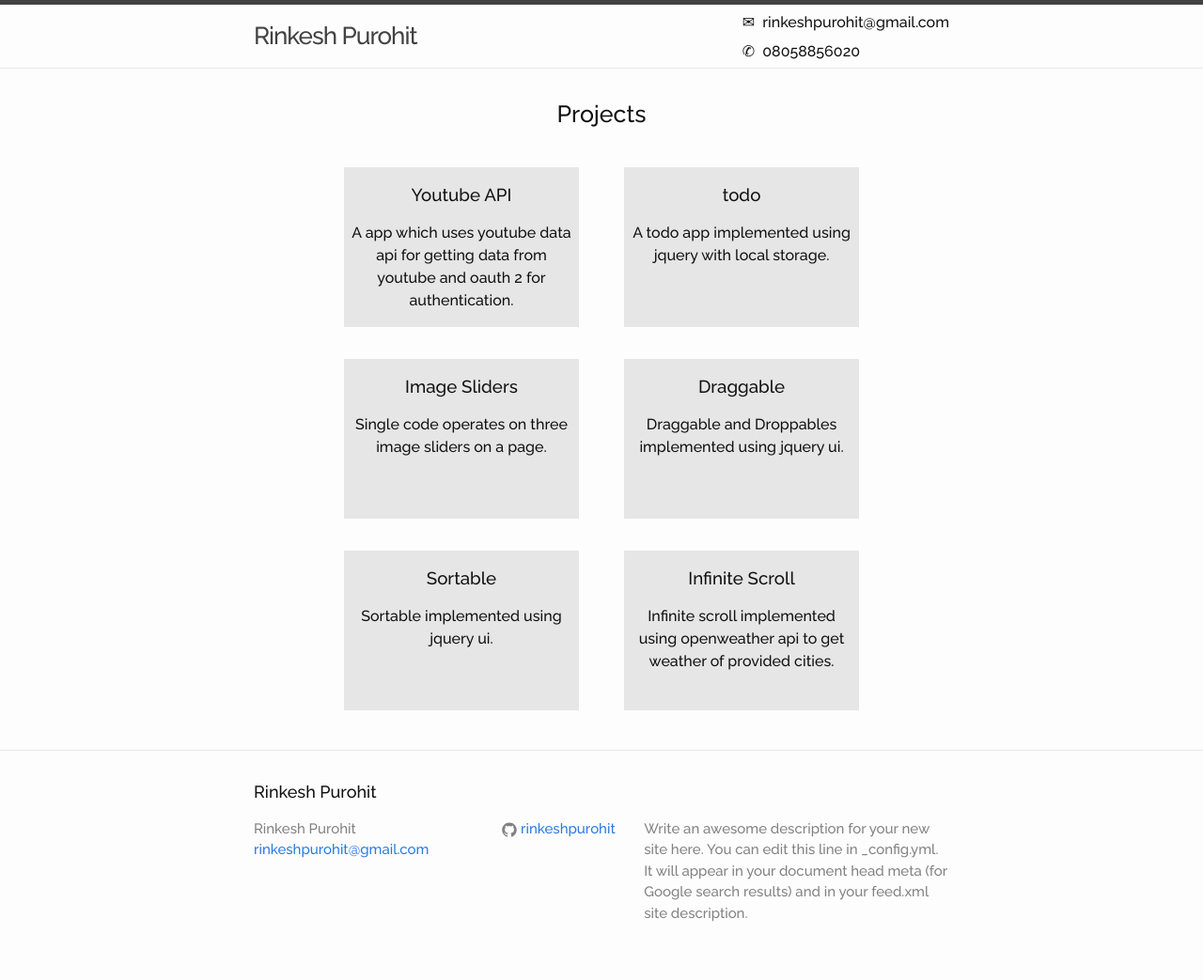
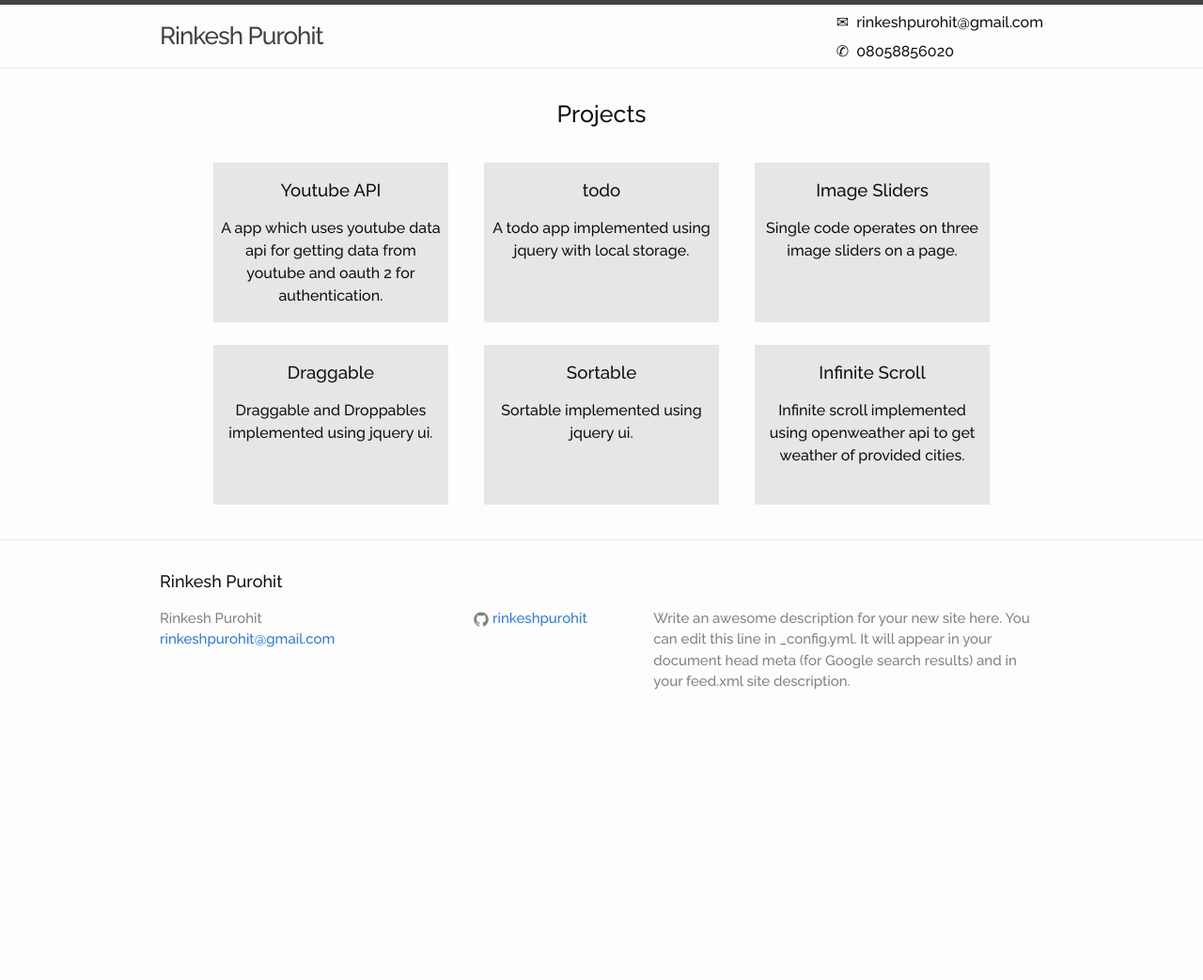
Before and after one commit to rinkeshpurohit/rinkeshpurohit.github.io, a Jekyll site: the page built from index.html, in a window 1280 px wide. Shown: the whole page at 94% size. Built offline with Jekyll 4.4.1, drawn with Linux system fonts in a browser that asks for light colours; after the commit the page ends 900 px from its top, so only the background shows below that.

Commit message:
change layout

```diff
--- a/_sass/_layout.scss
+++ b/_sass/_layout.scss
@@ -254,7 +254,7 @@
         margin: 0;
         li{
             vertical-align: top;
-            padding: 20px;
+            padding: 15px;
             display: inline-block;
             width: 250px;
             height: 160px;
--- a/css/main.scss
+++ b/css/main.scss
@@ -22,7 +22,7 @@
 $grey-color-dark:  darken($grey-color, 25%);
 
 // Width of the content area
-$content-width:    800px;
+$content-width:    1000px;
 
 $on-palm:          600px;
 $on-laptop:        800px;
```
Also changed, not shown: 2 other files.
